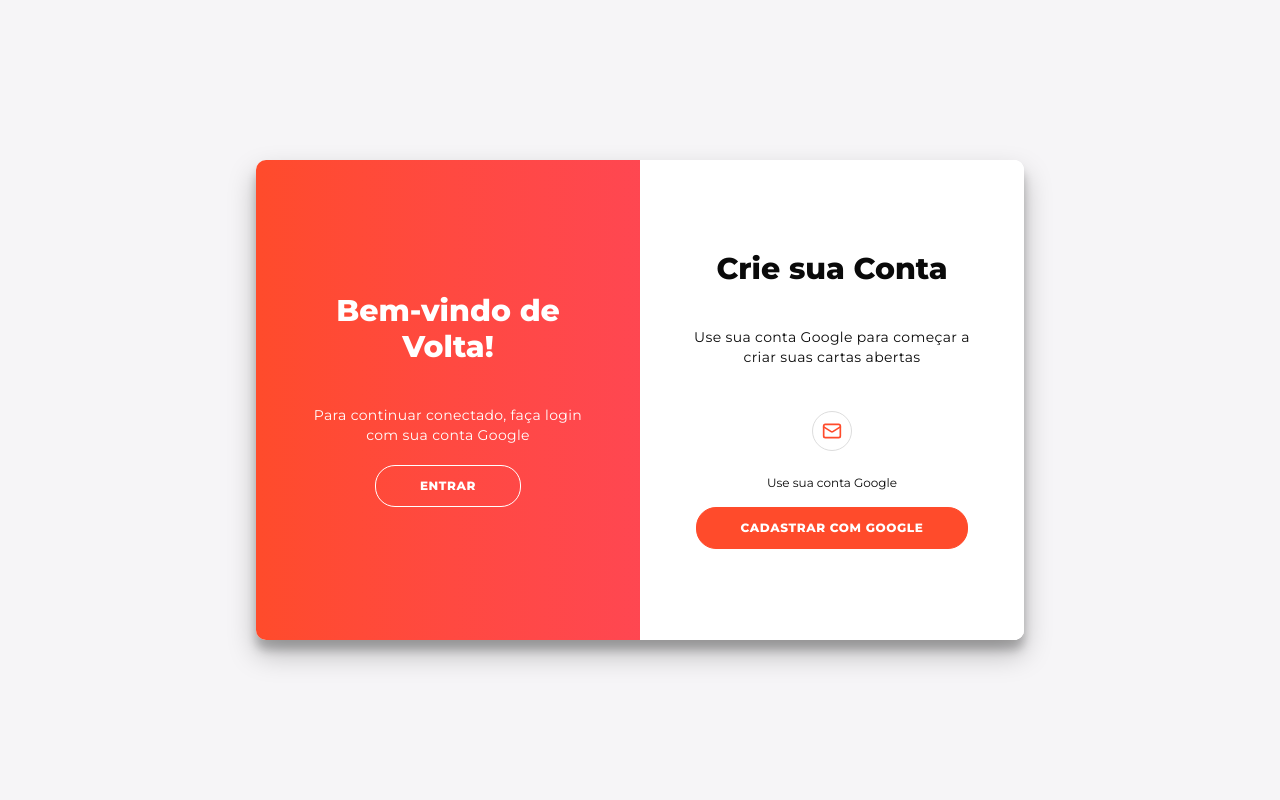
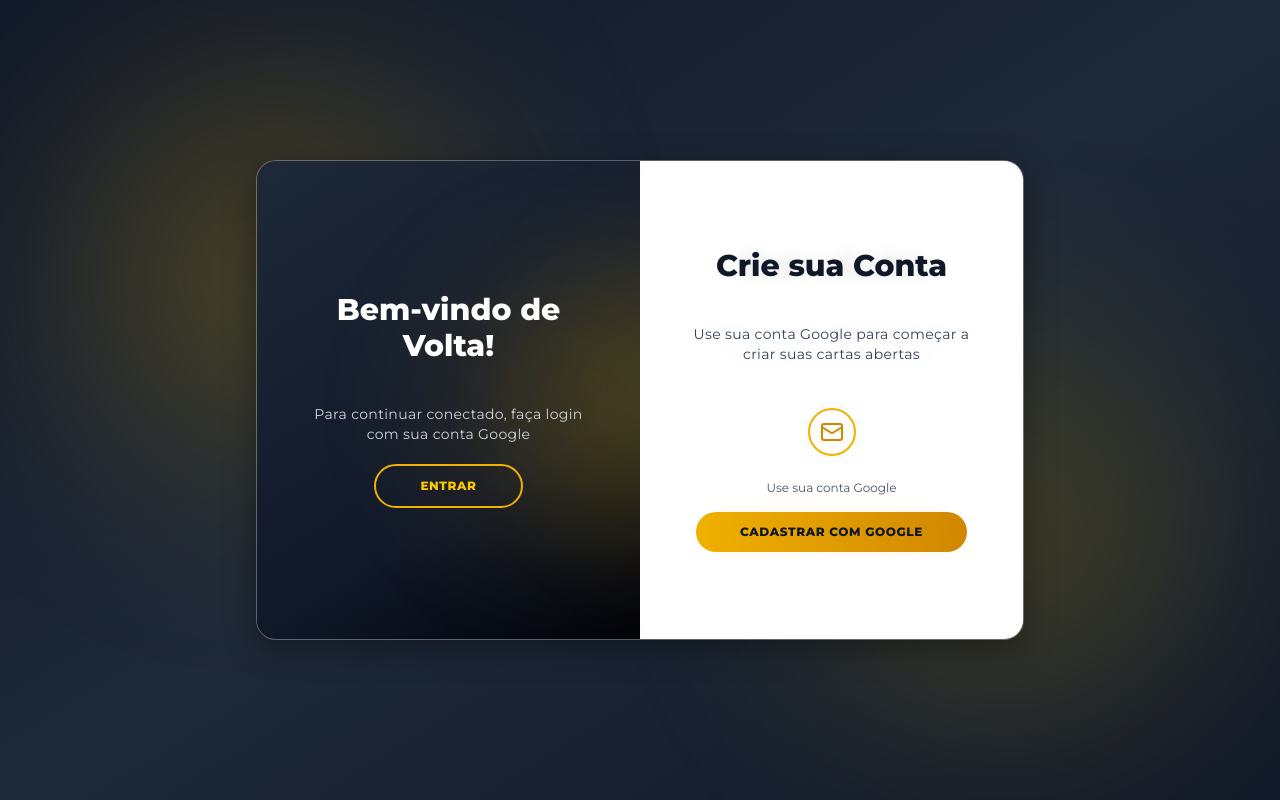
Before and after one commit to pedroigor09/cartaaberta, a Next.js app: page /login in a window 1280 px wide. Both pictures are taken after a click on the button "CADASTRAR". Built offline with nearby package versions, Linux system fonts and the light colour scheme.

Commit message:
Enhance LoginPage design with gradient background and improved button styles

```diff
--- a/app/login/page.tsx
+++ b/app/login/page.tsx
@@ -8,29 +8,35 @@ export default function LoginPage() {
   const [isSignUp, setIsSignUp] = useState(false)
 
   return (
-    <div className="min-h-screen flex items-center justify-center bg-[#f6f5f7] font-['Montserrat',sans-serif]">
-      <div className={`relative w-full max-w-[768px] min-h-[480px] bg-white rounded-[10px] shadow-[0_14px_28px_rgba(0,0,0,0.25),0_10px_10px_rgba(0,0,0,0.22)] overflow-hidden transition-all duration-600 ${isSignUp ? 'right-panel-active' : ''}`}>
+    <div className="min-h-screen flex items-center justify-center bg-gradient-to-br from-gray-900 via-gray-800 to-gray-900 font-['Montserrat',sans-serif] relative overflow-hidden">
+      {/* Efeitos de fundo */}
+      <div className="absolute inset-0 opacity-30">
+        <div className="absolute top-20 left-20 w-96 h-96 bg-yellow-500 rounded-full filter blur-[120px] animate-pulse"></div>
+        <div className="absolute bottom-20 right-20 w-96 h-96 bg-yellow-400 rounded-full filter blur-[120px] animate-pulse delay-1000"></div>
+      </div>
+
+      <div className={`relative w-full max-w-[768px] min-h-[480px] bg-white/10 backdrop-blur-xl border border-white/20 rounded-[20px] shadow-[0_8px_32px_rgba(0,0,0,0.37)] overflow-hidden transition-all duration-600 ${isSignUp ? 'right-panel-active' : ''}`}>
 
         {/* Sign In Container */}
         <div className={`absolute top-0 h-full w-1/2 left-0 transition-all duration-600 ease-in-out z-[2] ${isSignUp ? 'translate-x-full' : ''}`}>
-          <div className="bg-white flex items-center justify-center flex-col px-12 h-full text-center">
-            <h1 className="font-bold text-3xl mb-5">Bem-vindo!</h1>
-            <p className="text-sm font-light leading-5 tracking-wide my-5">
+          <div className="bg-white/90 backdrop-blur-sm flex items-center justify-center flex-col px-12 h-full text-center">
+            <h1 className="font-bold text-3xl mb-5 text-gray-900">Bem-vindo!</h1>
+            <p className="text-sm font-light leading-5 tracking-wide my-5 text-gray-700">
               Entre com sua conta Google para acessar suas cartas abertas
             </p>
             <div className="my-5">
               <button
                 onClick={() => signIn('google', { callbackUrl: '/' })}
-                className="border border-[#ddd] rounded-full inline-flex justify-center items-center m-1 h-10 w-10 hover:border-[#FF4B2B] transition-colors"
+                className="border-2 border-yellow-500 rounded-full inline-flex justify-center items-center m-1 h-12 w-12 hover:bg-yellow-500/10 transition-all"
                 aria-label="Entrar com Google"
               >
-                <Mail className="w-5 h-5 text-[#FF4B2B]" />
+                <Mail className="w-6 h-6 text-yellow-600" />
               </button>
             </div>
-            <span className="text-xs mb-4">Use sua conta Google</span>
+            <span className="text-xs mb-4 text-gray-600">Use sua conta Google</span>
             <button
               onClick={() => signIn('google', { callbackUrl: '/' })}
-              className="rounded-[20px] border border-[#FF4B2B] bg-[#FF4B2B] text-white text-xs font-bold py-3 px-11 tracking-wider uppercase transition-transform duration-75 hover:scale-95 active:scale-90"
+              className="rounded-full bg-gradient-to-r from-yellow-500 to-yellow-600 text-gray-900 text-xs font-bold py-3 px-11 tracking-wider uppercase transition-all duration-300 hover:shadow-[0_0_20px_rgba(234,179,8,0.5)] hover:scale-105 active:scale-95"
             >
               Entrar com Google
             </button>
@@ -39,24 +45,24 @@ export default function LoginPage() {
 
         {/* Sign Up Container */}
         <div className={`absolute top-0 h-full w-1/2 left-0 transition-all duration-600 ease-in-out opacity-0 z-[1] ${isSignUp ? 'translate-x-full opacity-100 z-[5] animate-show' : ''}`}>
-          <div className="bg-white flex items-center justify-center flex-col px-12 h-full text-center">
-            <h1 className="font-bold text-3xl mb-5">Crie sua Conta</h1>
-            <p className="text-sm font-light leading-5 tracking-wide my-5">
+          <div className="bg-white/90 backdrop-blur-sm flex items-center justify-center flex-col px-12 h-full text-center">
+            <h1 className="font-bold text-3xl mb-5 text-gray-900">Crie sua Conta</h1>
+            <p className="text-sm font-light leading-5 tracking-wide my-5 text-gray-700">
               Use sua conta Google para começar a criar suas cartas abertas
             </p>
             <div className="my-5">
               <button
                 onClick={() => signIn('google', { callbackUrl: '/' })}
-                className="border border-[#ddd] rounded-full inline-flex justify-center items-center m-1 h-10 w-10 hover:border-[#FF4B2B] transition-colors"
+                className="border-2 border-yellow-500 rounded-full inline-flex justify-center items-center m-1 h-12 w-12 hover:bg-yellow-500/10 transition-all"
                 aria-label="Cadastrar com Google"
               >
-                <Mail className="w-5 h-5 text-[#FF4B2B]" />
+                <Mail className="w-6 h-6 text-yellow-600" />
               </button>
             </div>
-            <span className="text-xs mb-4">Use sua conta Google</span>
+            <span className="text-xs mb-4 text-gray-600">Use sua conta Google</span>
             <button
               onClick={() => signIn('google', { callbackUrl: '/' })}
-              className="rounded-[20px] border border-[#FF4B2B] bg-[#FF4B2B] text-white text-xs font-bold py-3 px-11 tracking-wider uppercase transition-transform duration-75 hover:scale-95 active:scale-90"
+              className="rounded-full bg-gradient-to-r from-yellow-500 to-yellow-600 text-gray-900 text-xs font-bold py-3 px-11 tracking-wider uppercase transition-all duration-300 hover:shadow-[0_0_20px_rgba(234,179,8,0.5)] hover:scale-105 active:scale-95"
             >
               Cadastrar com Google
             </button>
@@ -65,17 +71,23 @@ export default function LoginPage() {
 
         {/* Overlay Container */}
         <div className={`absolute top-0 left-1/2 w-1/2 h-full overflow-hidden transition-transform duration-600 ease-in-out z-[100] ${isSignUp ? '-translate-x-full' : ''}`}>
-          <div className={`bg-gradient-to-r from-[#FF4B2B] to-[#FF416C] relative left-[-100%] h-full w-[200%] transition-transform duration-600 ease-in-out ${isSignUp ? 'translate-x-1/2' : 'translate-x-0'}`}>
+          <div className={`bg-gradient-to-br from-gray-800 via-gray-900 to-black relative left-[-100%] h-full w-[200%] transition-transform duration-600 ease-in-out ${isSignUp ? 'translate-x-1/2' : 'translate-x-0'}`}>
+
+            {/* Brilho amarelo animado */}
+            <div className="absolute inset-0 overflow-hidden">
+              <div className="absolute top-1/4 left-1/4 w-64 h-64 bg-yellow-500/20 rounded-full filter blur-[80px] animate-pulse"></div>
+              <div className="absolute bottom-1/4 right-1/4 w-64 h-64 bg-yellow-400/20 rounded-full filter blur-[80px] animate-pulse delay-500"></div>
+            </div>
 
             {/* Overlay Left */}
             <div className={`absolute flex items-center justify-center flex-col px-10 text-center top-0 h-full w-1/2 transition-transform duration-600 ease-in-out ${isSignUp ? 'translate-x-0' : '-translate-x-[20%]'}`}>
               <h1 className="font-bold text-white text-3xl mb-5">Bem-vindo de Volta!</h1>
-              <p className="text-sm font-light leading-5 tracking-wide text-white my-5">
+              <p className="text-sm font-light leading-5 tracking-wide text-gray-300 my-5">
                 Para continuar conectado, faça login com sua conta Google
               </p>
               <button
                 onClick={() => setIsSignUp(false)}
-                className="rounded-[20px] border border-white bg-transparent text-white text-xs font-bold py-3 px-11 tracking-wider uppercase transition-transform duration-75 hover:scale-95 active:scale-90"
+                className="rounded-full border-2 border-yellow-500 bg-transparent text-yellow-400 text-xs font-bold py-3 px-11 tracking-wider uppercase transition-all duration-300 hover:bg-yellow-500 hover:text-gray-900 hover:scale-105 active:scale-95"
               >
                 Entrar
               </button>
@@ -84,12 +96,12 @@ export default function LoginPage() {
             {/* Overlay Right */}
             <div className={`absolute right-0 flex items-center justify-center flex-col px-10 text-center top-0 h-full w-1/2 transition-transform duration-600 ease-in-out ${isSignUp ? 'translate-x-[20%]' : 'translate-x-0'}`}>
               <h1 className="font-bold text-white text-3xl mb-5">Olá, Amigo!</h1>
-              <p className="text-sm font-light leading-5 tracking-wide text-white my-5">
+              <p className="text-sm font-light leading-5 tracking-wide text-gray-300 my-5">
                 Crie sua conta e comece a compartilhar suas cartas abertas com o mundo
               </p>
               <button
                 onClick={() => setIsSignUp(true)}
-                className="rounded-[20px] border border-white bg-transparent text-white text-xs font-bold py-3 px-11 tracking-wider uppercase transition-transform duration-75 hover:scale-95 active:scale-90"
+                className="rounded-full border-2 border-yellow-500 bg-transparent text-yellow-400 text-xs font-bold py-3 px-11 tracking-wider uppercase transition-all duration-300 hover:bg-yellow-500 hover:text-gray-900 hover:scale-105 active:scale-95"
               >
                 Cadastrar
               </button>
--- a/components/delete-letter-button.tsx
+++ b/components/delete-letter-button.tsx
@@ -1,6 +1,7 @@
 'use client'
 
 import { useState } from 'react'
+import { createPortal } from 'react-dom'
 import { Trash2, AlertTriangle, X } from 'lucide-react'
 import { Button } from '@/components/ui/button'
 import { deleteLetter } from '@/app/actions/letter'
@@ -43,13 +44,13 @@ export function DeleteLetterButton({ letterId, letterTitle }: DeleteLetterButton
         {isDeleting ? 'Excluindo...' : 'Excluir'}
       </Button>
 
-      {/* Modal com overlay e animação */}
-      {showModal && (
+      {/* Modal renderizado FORA do card usando Portal */}
+      {showModal && typeof document !== 'undefined' && createPortal(
         <div
-          className="fixed inset-0 z-50 flex items-center justify-center p-4 animate-fadeIn"
+          className="fixed inset-0 z-[9999] flex items-center justify-center p-4 animate-fadeIn"
           style={{
-            backgroundColor: 'rgba(0, 0, 0, 0.5)',
-            backdropFilter: 'blur(4px)'
+            backgroundColor: 'rgba(0, 0, 0, 0.75)',
+            backdropFilter: 'blur(8px)'
           }}
           onClick={() => !isDeleting && setShowModal(false)}
         >
@@ -112,7 +113,8 @@ export function DeleteLetterButton({ letterId, letterTitle }: DeleteLetterButton
               </Button>
             </div>
           </div>
-        </div>
+        </div>,
+        document.body
       )}
 
       <style jsx global>{`
```
